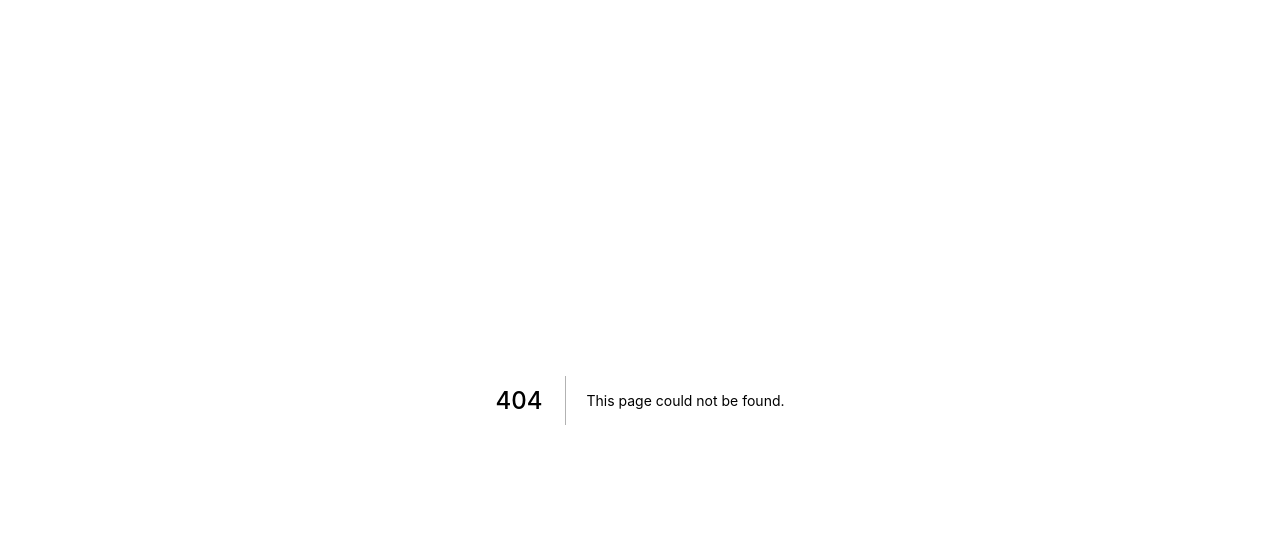
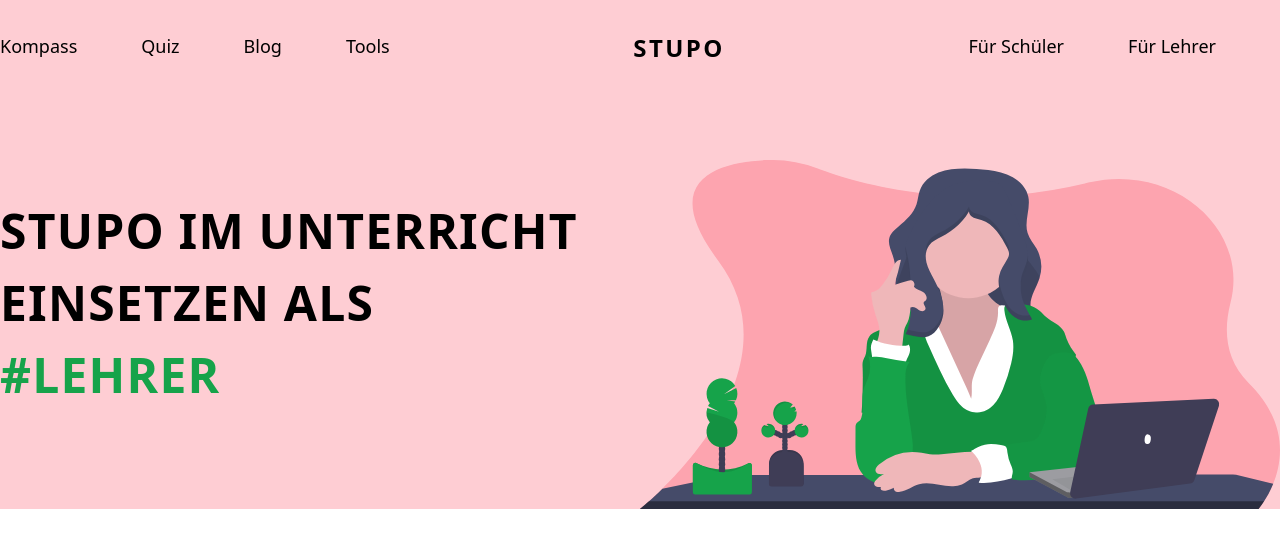
Before and after one commit to jembach/stupo-web-main, a Next.js app: page /teachers in a window 1280 px wide. Before the commit this address had no page. Shown: the top 548 px of the page. Built offline with nearby package versions, Linux system fonts and the light colour scheme.

Commit message:
feat: add teacher page starter

```diff
--- /dev/null
+++ b/src/pages/teachers.tsx
@@ -0,0 +1,22 @@
+import React from 'react';
+import Header from '../components/Header';
+import HeaderTitle from '../components/HeaderTitle';
+
+import { Page } from '../types';
+
+const Teachers: Page<any> = () => (
+  <div>
+    <Header className="bg-stupo-teacher-200" img="/images/headers/teachers.svg" alt="">
+      <HeaderTitle>
+        <span>Stupo im Unterricht einsetzen als</span>
+        <span className="text-stupo-teacher-complement-600"> #Lehrer</span>
+      </HeaderTitle>
+    </Header>
+  </div>
+);
+
+Teachers.title = 'Für Lehrer | Stupo';
+Teachers.keywords = 'IT-Sicherheit, Lehrer, Stupo';
+Teachers.description = 'Hier findest du den Bereich für Lehrer von Stupo.';
+
+export default Teachers;
```
Also changed, not shown: public/images/headers/teachers.svg (added).
